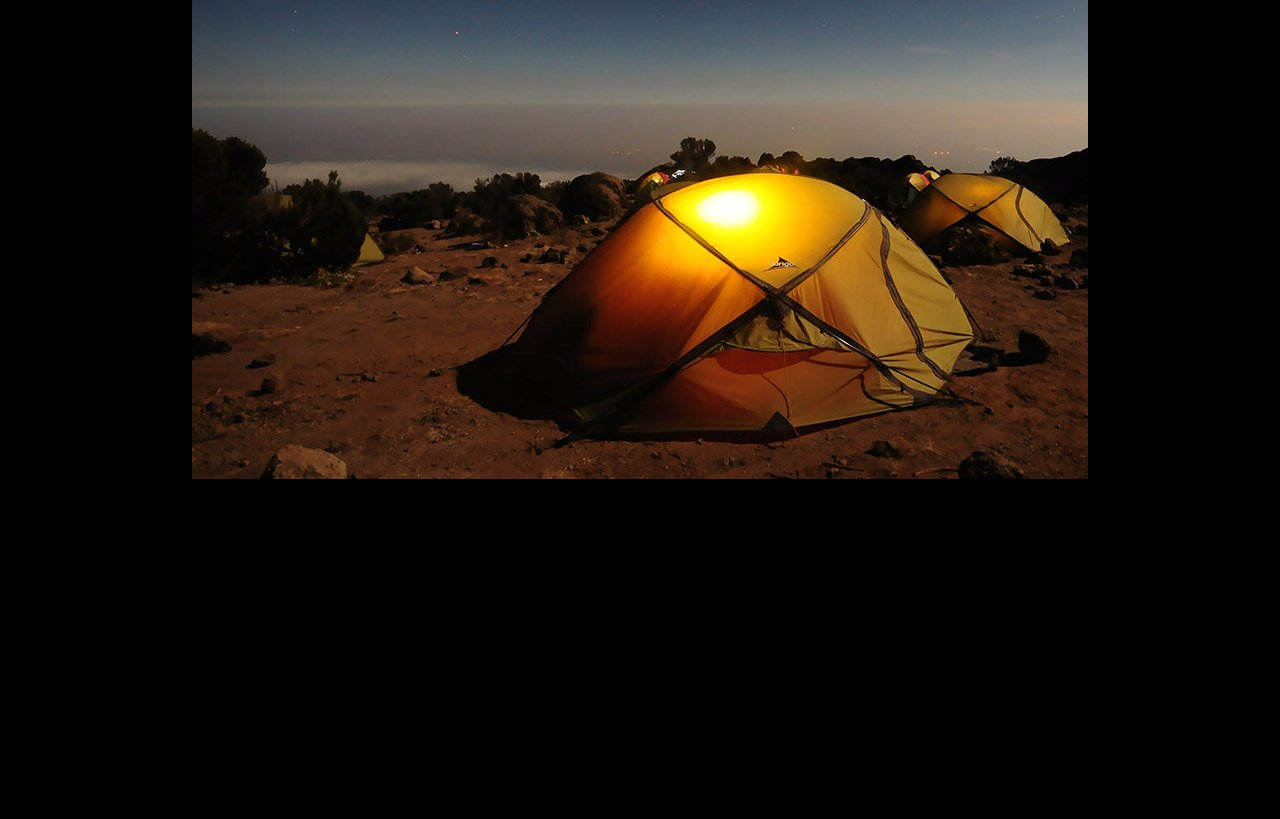
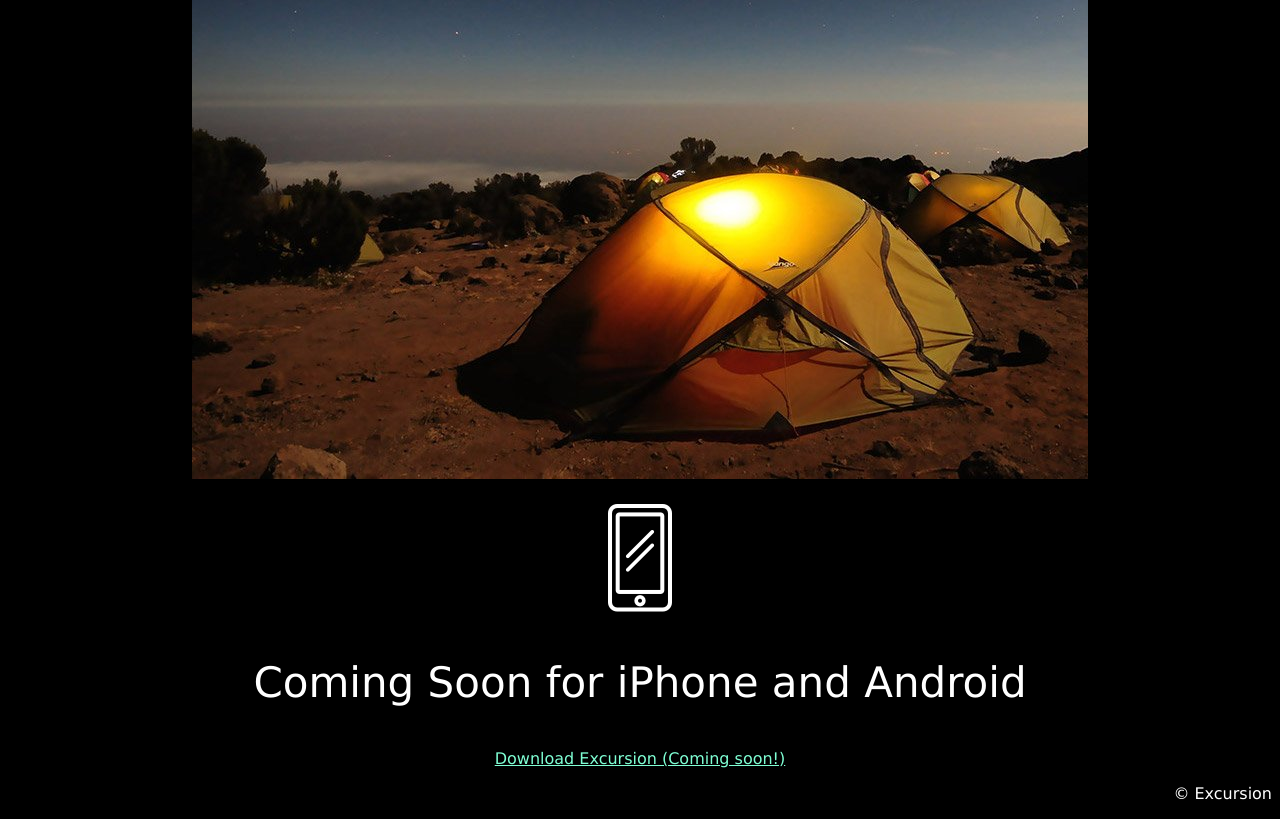
Before and after one commit to joshkelly22/excursion, a plain HTML site: page index.html in a window 1280 px wide. Shown: the part 526-1345 px from the top of the page. Before the commit the page ends 1017 px from the top, so only its background shows below. Drawn offline with Linux system fonts and the light colour scheme.

Commit message:
finished project

```diff
--- a/index.html
+++ b/index.html
@@ -13,6 +13,12 @@
     </video>
     <h2 class="guide">Your personal travel guide</h2>
     <p class="para">Excursion remembers place like you, and recommends new points of interest around you.</p>
-    <img src="resources/images/camp.jpg">
+    <img src="resources/images/camp.jpg" class="camp">
+    <img src="resources/images/phone.png" class="phone">
+    <h3 class="guide">Coming Soon for iPhone and Android</h3>
+    <p><a href="#" class="coming">Download Excursion (Coming soon!)</a></p>
 </body>
+<footer>
+    <p>&copy; Excursion</p>
+</footer>
 </html>
--- a/resources/css/style.css
+++ b/resources/css/style.css
@@ -21,3 +21,15 @@ body {
     color: grey;
     font-size: 21px;
 }
+.camp {
+    display: block;
+    margin-left: auto;
+    margin-right: auto;
+}
+.phone {
+    padding-top: 25px;
+}
+footer {
+    color: white;
+    text-align: right;
+}
```
